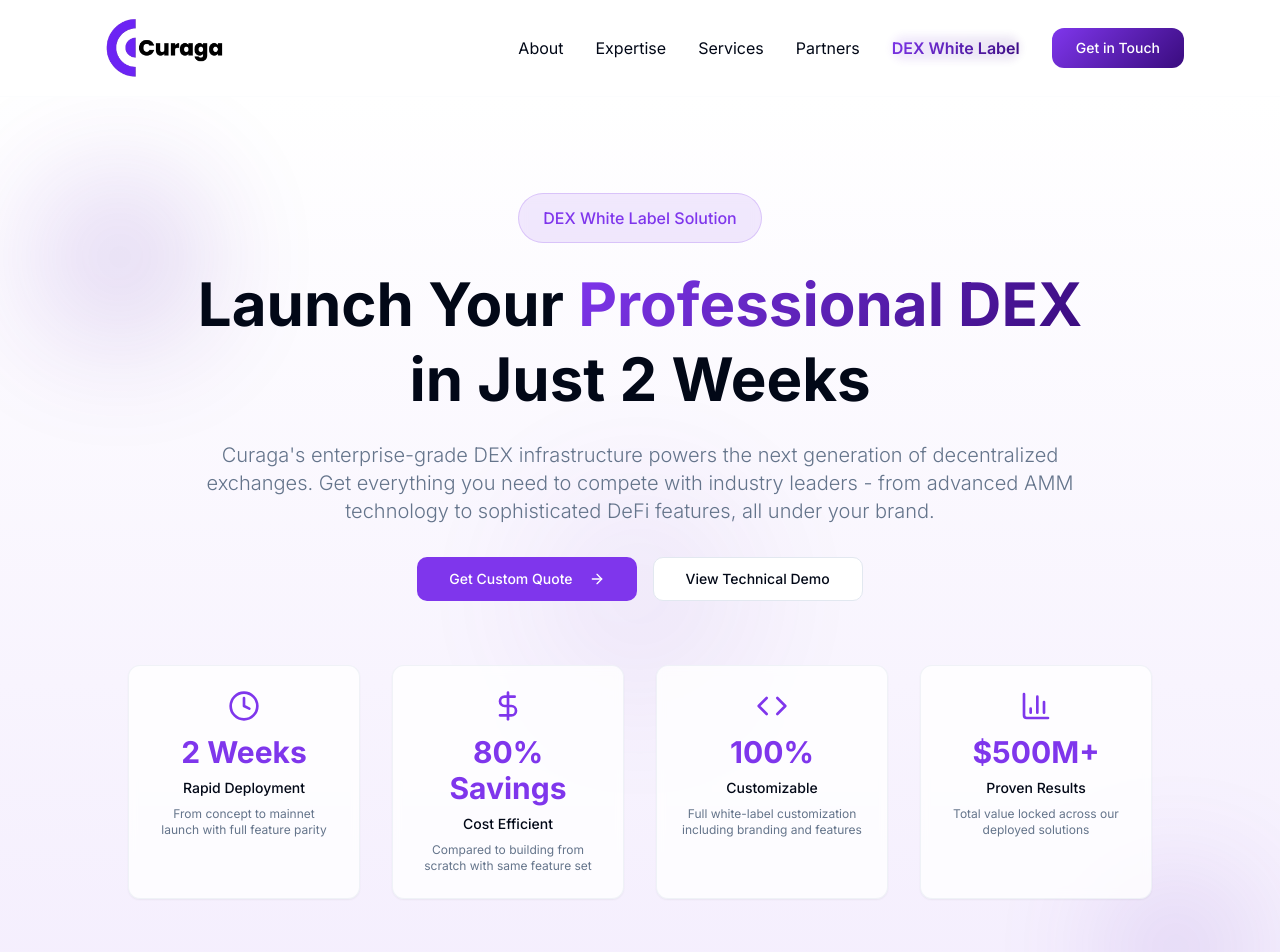
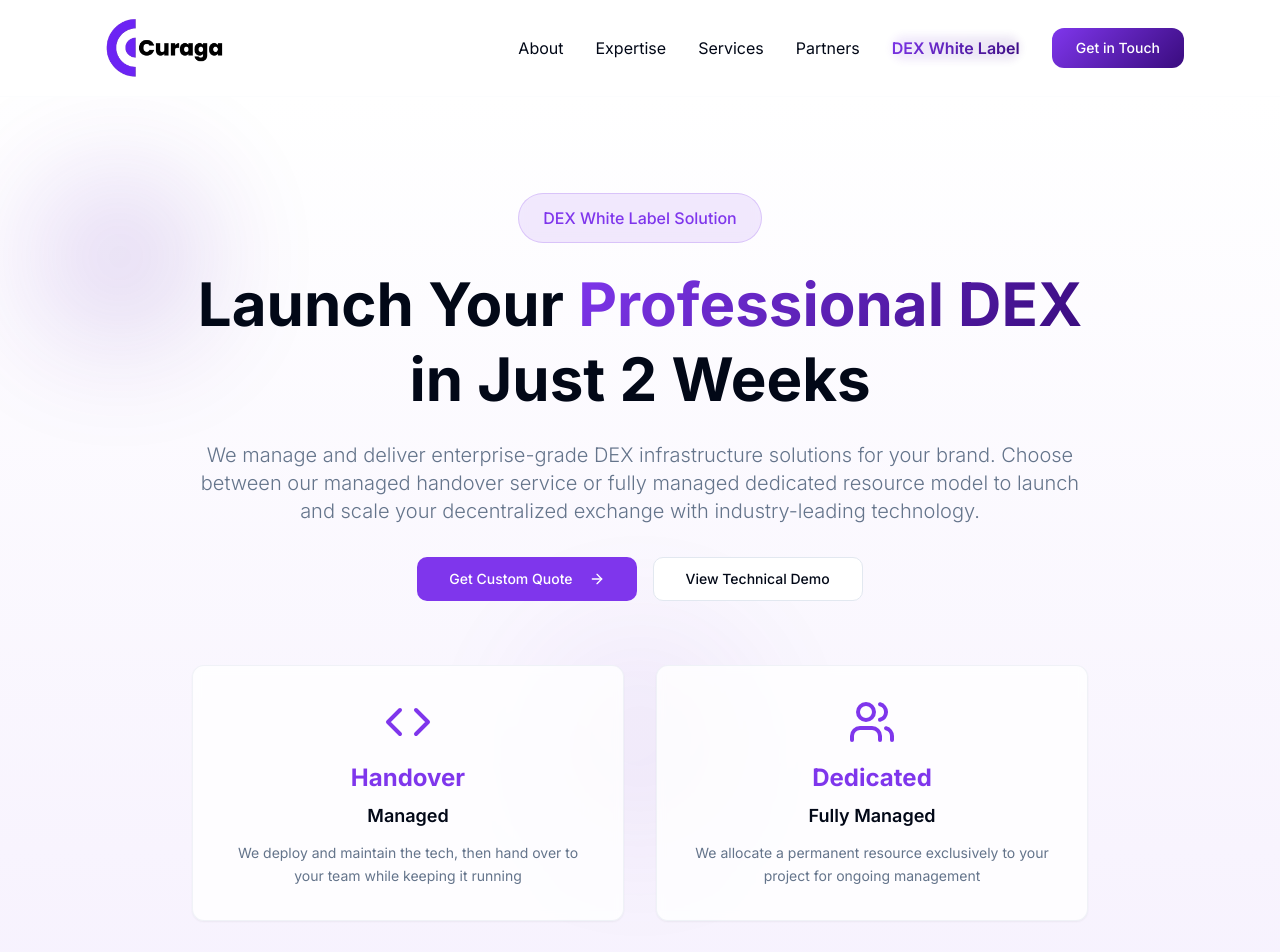
Before and after one commit to Davide-Fi/curaga-ag-reborn, a React (Vite) app: page /dex-white-label in a window 1280 px wide. Shown: the top 952 px of the page. Built offline with nearby package versions, Linux system fonts and the light colour scheme.

Commit message:
Refactor DEX White Label content
Update DEX White Label page content to clarify managed and fully managed service offerings. Fully managed includes a dedicated resource, while managed involves handing over technology with ongoing maintenance.

```diff
--- a/src/pages/DexWhiteLabel.tsx
+++ b/src/pages/DexWhiteLabel.tsx
@@ -86,6 +86,21 @@ const DexWhiteLabel = () => {
     }
   ];
 
+  const managementOptions = [
+    {
+      icon: Code,
+      title: "Managed",
+      metric: "Handover",
+      description: "We deploy and maintain the tech, then hand over to your team while keeping it running"
+    },
+    {
+      icon: Users,
+      title: "Fully Managed",
+      metric: "Dedicated",
+      description: "We allocate a permanent resource exclusively to your project for ongoing management"
+    }
+  ];
+
   const businessBenefits = [
     {
       icon: Clock,
@@ -100,16 +115,10 @@ const DexWhiteLabel = () => {
       description: "Compared to building from scratch with same feature set"
     },
     {
-      icon: Code,
-      title: "Customizable",
-      metric: "100%",
-      description: "Full white-label customization including branding and features"
-    },
-    {
       icon: BarChart3,
       title: "Proven Results",
       metric: "$500M+",
-      description: "Total value locked across our deployed solutions"
+      description: "Total value locked across our managed solutions"
     }
   ];
 
@@ -161,9 +170,9 @@ const DexWhiteLabel = () => {
               in Just 2 Weeks
             </h1>
             <p className="text-xl text-muted-foreground max-w-4xl mx-auto font-light mb-8">
-              Curaga's enterprise-grade DEX infrastructure powers the next generation of decentralized exchanges.
-              Get everything you need to compete with industry leaders - from advanced AMM technology to sophisticated
-              DeFi features, all under your brand.
+              We manage and deliver enterprise-grade DEX infrastructure solutions for your brand.
+              Choose between our managed handover service or fully managed dedicated resource model
+              to launch and scale your decentralized exchange with industry-leading technology.
             </p>
 
             <div className="flex flex-col sm:flex-row gap-4 justify-center mb-12">
@@ -181,8 +190,20 @@ const DexWhiteLabel = () => {
             </div>
           </div>
 
+          {/* Management Options */}
+          <div className="grid lg:grid-cols-2 gap-8 max-w-4xl mx-auto mb-16">
+            {managementOptions.map((option, index) => (
+              <Card key={index} className="p-8 text-center bg-card/80 backdrop-blur-sm border-border/50 hover:border-primary/30 transition-all duration-300">
+                <option.icon className="w-12 h-12 text-primary mx-auto mb-4" />
+                <div className="text-2xl font-bold text-primary mb-2">{option.metric}</div>
+                <div className="text-lg font-semibold text-foreground mb-3">{option.title}</div>
+                <div className="text-sm text-muted-foreground leading-relaxed">{option.description}</div>
+              </Card>
+            ))}
+          </div>
+
           {/* Stats */}
-          <div className="grid grid-cols-2 lg:grid-cols-4 gap-8 max-w-5xl mx-auto mb-16">
+          <div className="grid grid-cols-3 gap-8 max-w-4xl mx-auto mb-16">
             {businessBenefits.map((benefit, index) => (
               <Card key={index} className="p-6 text-center bg-card/80 backdrop-blur-sm border-border/50">
                 <benefit.icon className="w-8 h-8 text-primary mx-auto mb-3" />
@@ -203,7 +224,7 @@ const DexWhiteLabel = () => {
               Complete <span className="bg-gradient-primary bg-clip-text text-transparent">DeFi Infrastructure</span>
             </h2>
             <p className="text-lg text-muted-foreground max-w-3xl mx-auto">
-              Every feature you need to launch a competitive DEX, powered by battle-tested technology
+              We manage and deliver every feature you need to launch a competitive DEX, powered by our battle-tested technology
             </p>
           </div>
 
@@ -233,7 +254,7 @@ const DexWhiteLabel = () => {
               <span className="bg-gradient-primary bg-clip-text text-transparent">Technical Excellence</span> by Design
             </h2>
             <p className="text-lg text-muted-foreground max-w-3xl mx-auto">
-              Enterprise-grade infrastructure that scales with your success
+              We manage enterprise-grade infrastructure that scales with your success
             </p>
           </div>
 
@@ -268,7 +289,7 @@ const DexWhiteLabel = () => {
               <span className="bg-gradient-primary bg-clip-text text-transparent">Streamlined</span> Integration Process
             </h2>
             <p className="text-lg text-muted-foreground max-w-3xl mx-auto">
-              From concept to launch in just 2 weeks with our proven deployment process
+              We manage your deployment from concept to launch in just 2 weeks with our proven process
             </p>
           </div>
 
@@ -304,8 +325,8 @@ const DexWhiteLabel = () => {
                 Ready to Launch Your <span className="bg-gradient-primary bg-clip-text text-transparent">DEX Empire?</span>
               </h2>
               <p className="text-lg text-muted-foreground mb-8 max-w-3xl mx-auto">
-                Join the ranks of successful DEX operators powered by Curaga's infrastructure.
-                Get a custom quote and technical consultation to start your journey.
+                Join successful DEX operators who trust us to manage their infrastructure.
+                Choose your management model and get a custom quote to start your journey.
               </p>
 
               <div className="grid md:grid-cols-3 gap-6 mb-8">
```
